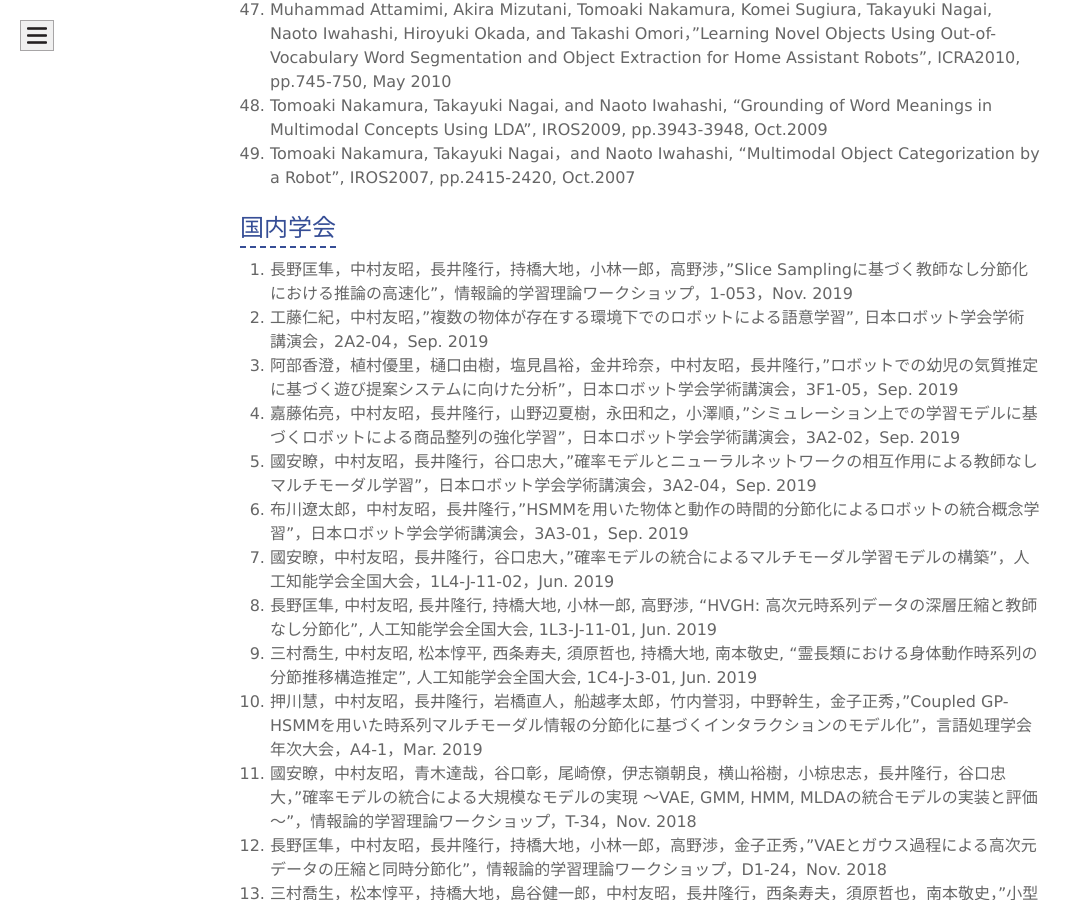
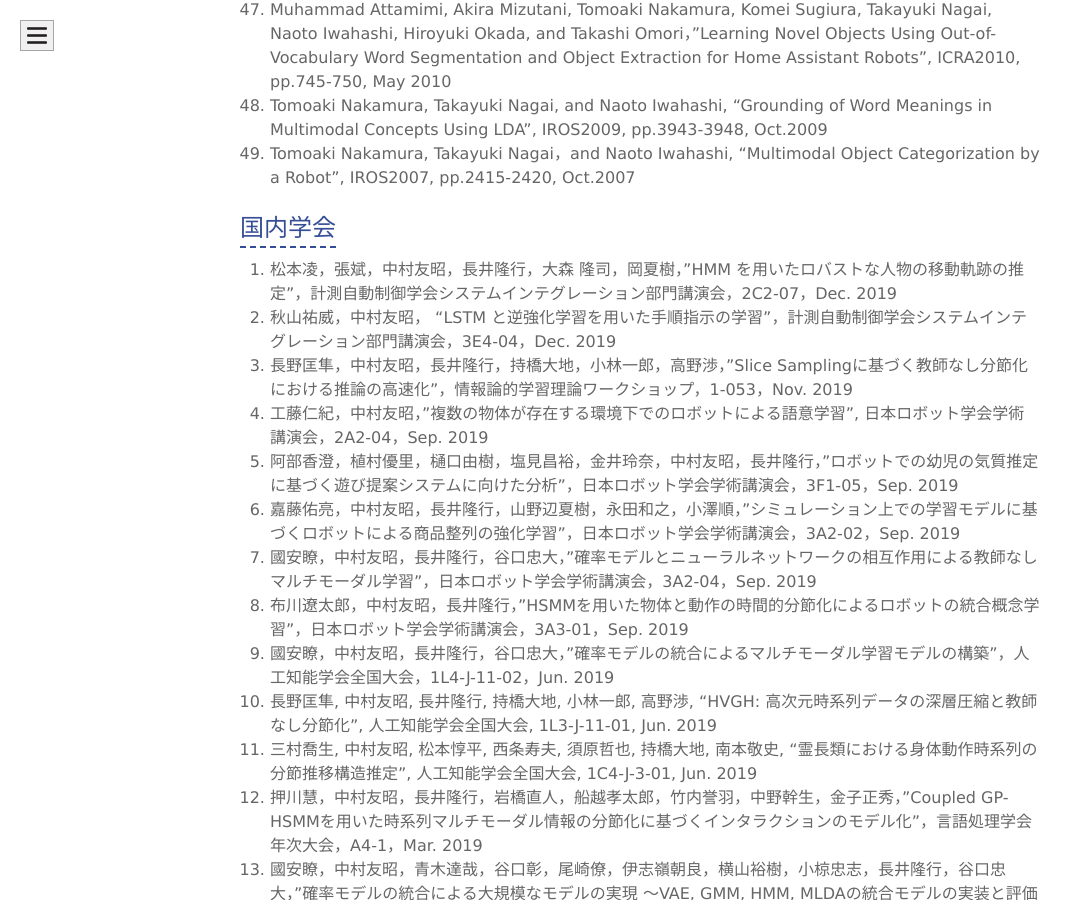
Before and after one commit to naka-lab/naka-lab.github.io, a Jekyll site: the page built from subpages/pub.md, in a window 1280 px wide and 900 px high, scrolled down 7255 px. Shown: the whole window, without its empty margins (0-1082 px from the left). Built offline with Jekyll 4.4.1, drawn with Linux system fonts in a browser that asks for light colours; some of the changed text lies outside the part shown.

Commit message:
Update pub.md

```diff
--- a/subpages/pub.md
+++ b/subpages/pub.md
@@ -121,6 +121,8 @@ layout: default
 
 
 ## 国内学会
+1. 松本凌，張斌，中村友昭，長井隆行，大森 隆司，岡夏樹，"HMM を用いたロバストな人物の移動軌跡の推定"，計測自動制御学会システムインテグレーション部門講演会，2C2-07，Dec. 2019
+1. 秋山祐威，中村友昭，	"LSTM と逆強化学習を用いた手順指示の学習"，計測自動制御学会システムインテグレーション部門講演会，3E4-04，Dec. 2019
 1. 長野匡隼，中村友昭，長井隆行，持橋大地，小林一郎，高野渉，"Slice Samplingに基づく教師なし分節化における推論の高速化"，情報論的学習理論ワークショップ，1-053，Nov. 2019
 1. 工藤仁紀，中村友昭，"複数の物体が存在する環境下でのロボットによる語意学習", 日本ロボット学会学術講演会，2A2-04，Sep. 2019
 1. 阿部香澄，植村優里，樋口由樹，塩見昌裕，金井玲奈，中村友昭，長井隆行，"ロボットでの幼児の気質推定に基づく遊び提案システムに向けた分析"，日本ロボット学会学術講演会，3F1-05，Sep. 2019
```
Also changed, not shown: other parts of subpages/pub.md (+1 -1 lines).
